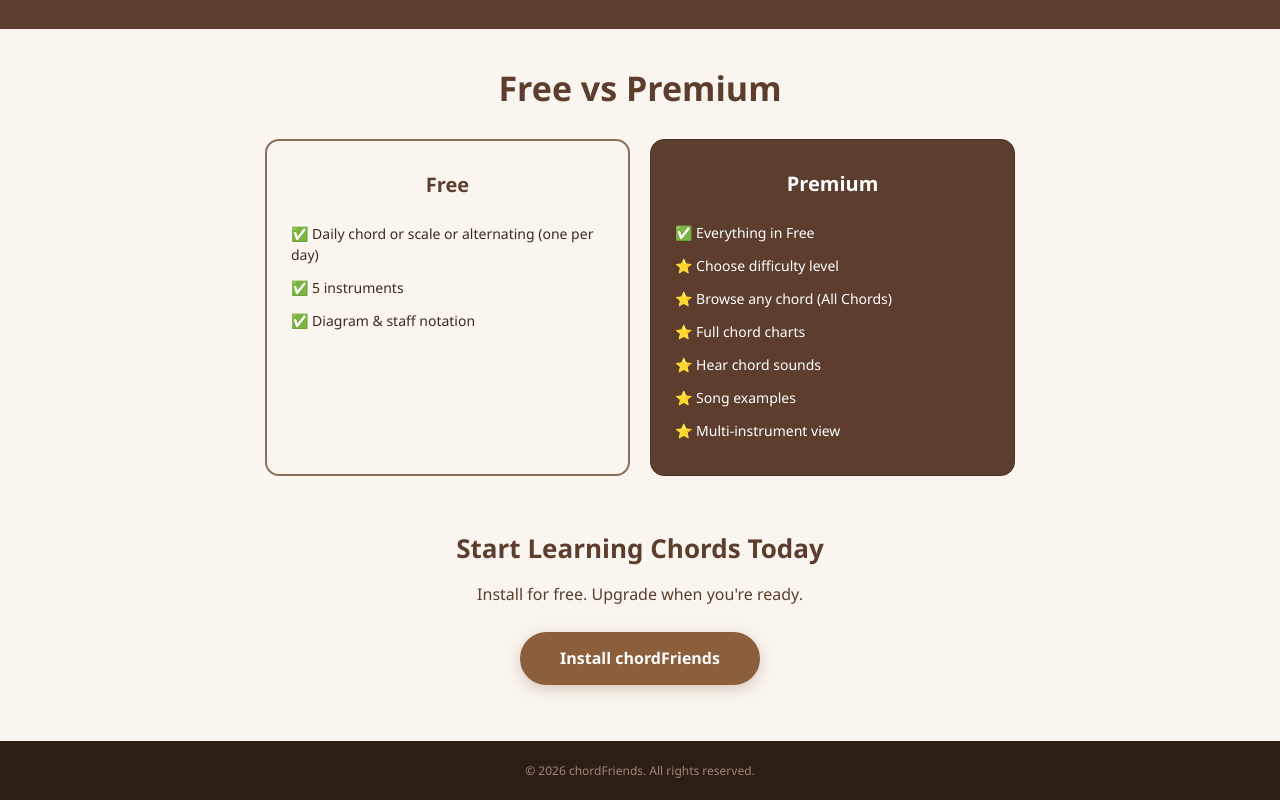
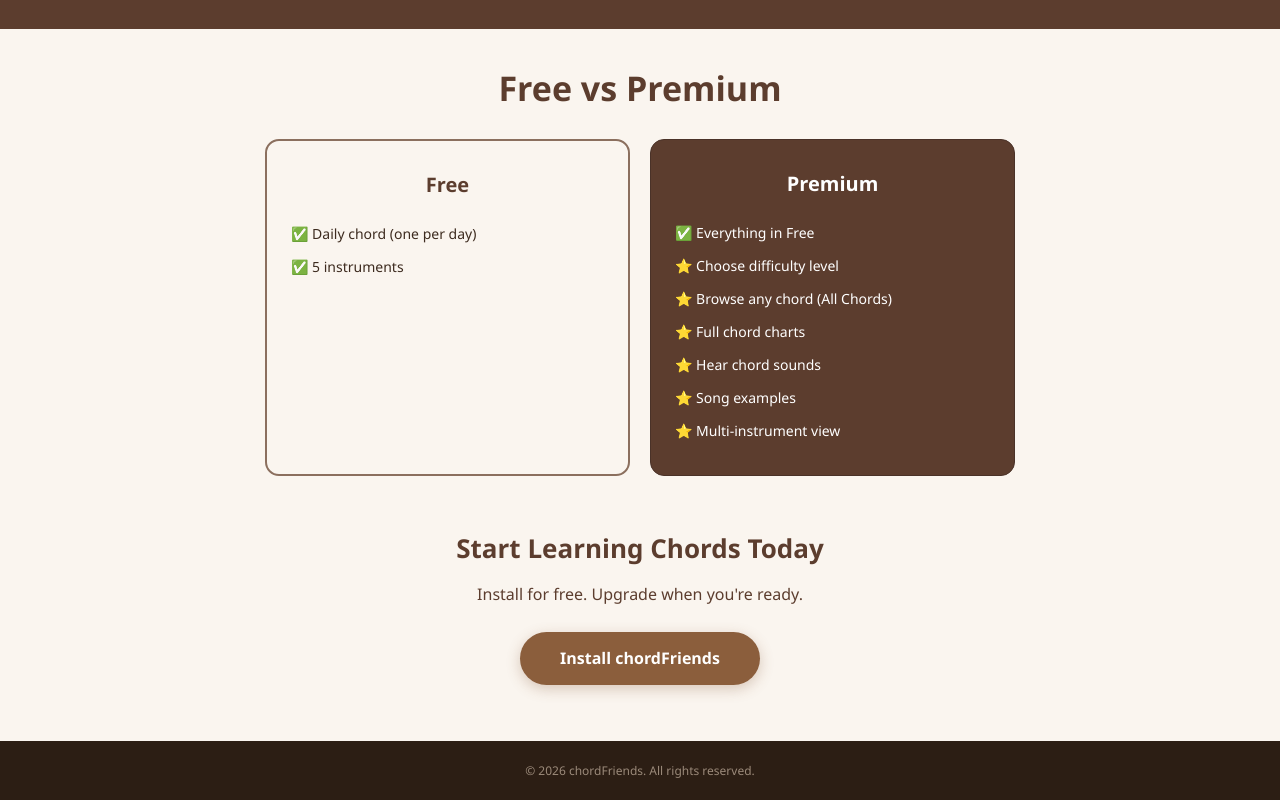
Before and after one commit to Yajjay3/chordFriends, a browser extension: page docs/index.html in a window 1280 px wide. Shown: the part 1711-2511 px from the top of the page. Drawn offline with Linux system fonts and the light colour scheme.

Commit message:
Correct free features list on website

```diff
--- a/docs/index.html
+++ b/docs/index.html
@@ -127,9 +127,8 @@
       <div class="compare-box compare-free">
         <h3>Free</h3>
         <ul>
-          <li>✅ Daily chord or scale or alternating (one per day)</li>
+          <li>✅ Daily chord (one per day)</li>
           <li>✅ 5 instruments</li>
-          <li>✅ Diagram &amp; staff notation</li>
         </ul>
       </div>
       <div class="compare-box compare-premium">
```
Also changed, not shown: website/index.html (+1 -2 lines).
